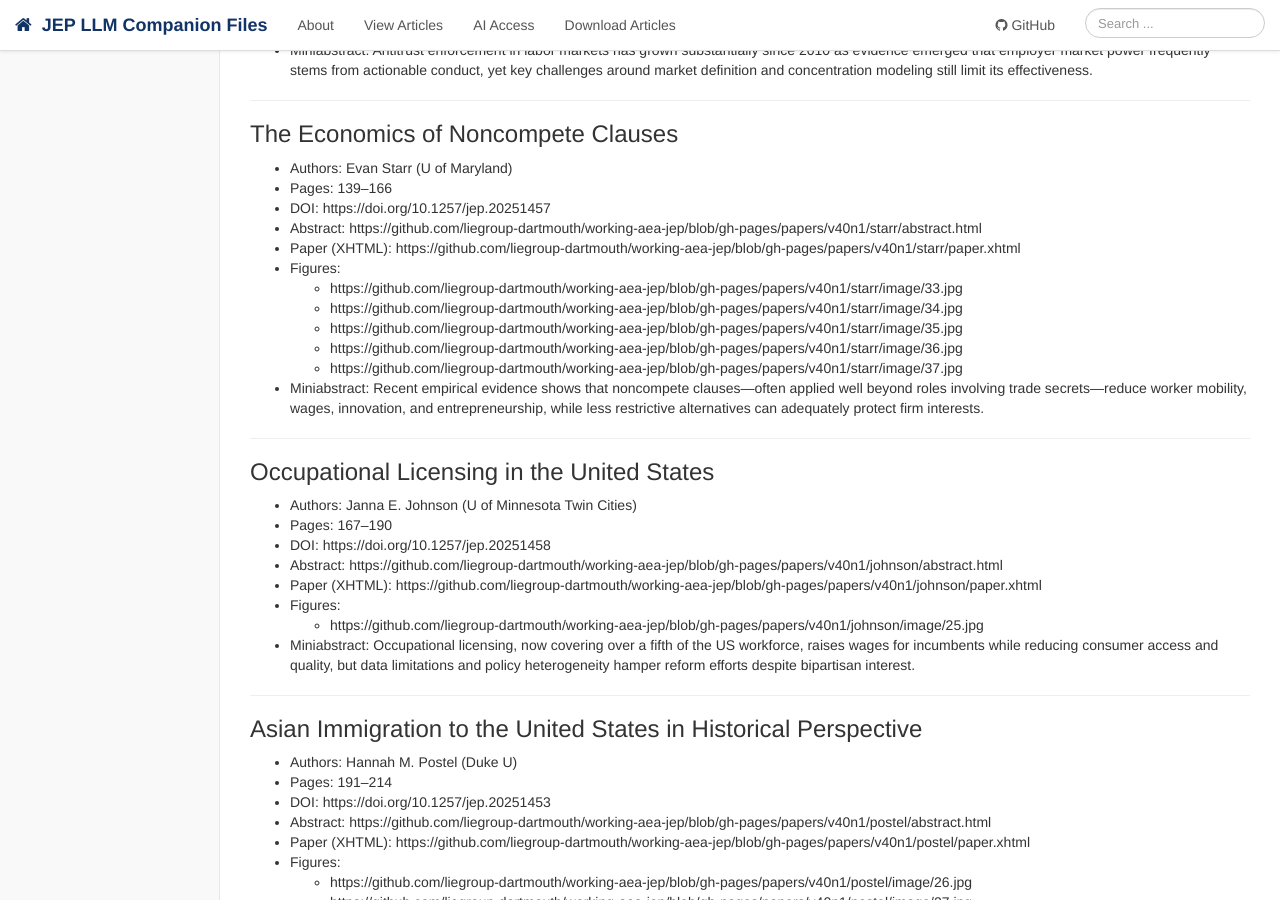
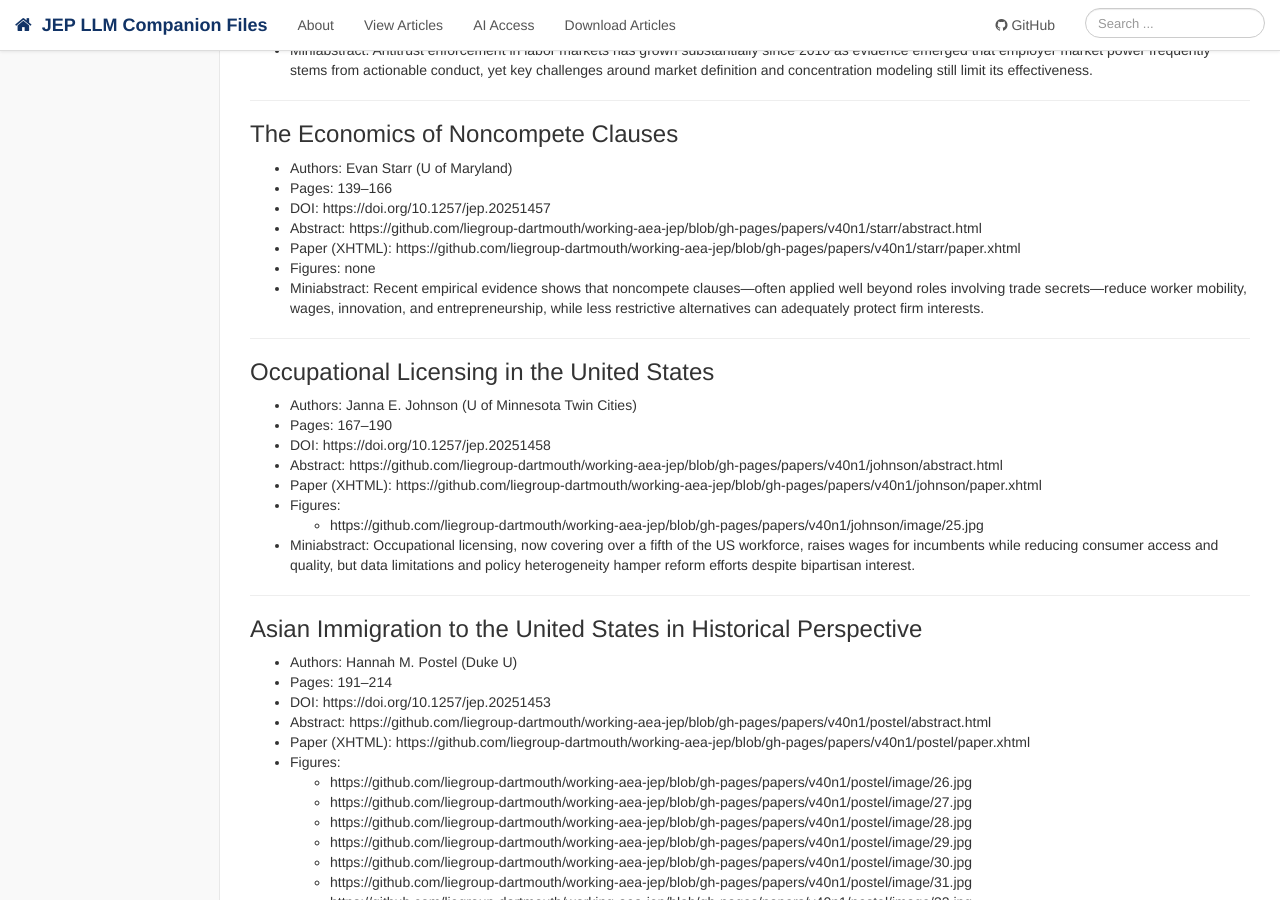
Before and after one commit to liegroup-dartmouth/working-aea-jep, a Jekyll site: the page built from papers/index.md, in a window 1280 px wide and 900 px high, scrolled down 2407 px. Built offline with Jekyll 4.4.1, drawn with Linux system fonts in a browser that asks for light colours; our own code applies the rules of GitHub Pages for plain Markdown files.

Commit message:
Remove repeated images from Starr folder

```diff
--- a/papers/index.md
+++ b/papers/index.md
@@ -120,12 +120,7 @@ Publisher: American Economic Association | ISSN: 0895-3309
 - DOI: https://doi.org/10.1257/jep.20251457
 - Abstract: https://github.com/liegroup-dartmouth/working-aea-jep/blob/gh-pages/papers/v40n1/starr/abstract.html
 - Paper (XHTML): https://github.com/liegroup-dartmouth/working-aea-jep/blob/gh-pages/papers/v40n1/starr/paper.xhtml
-- Figures:
-  - https://github.com/liegroup-dartmouth/working-aea-jep/blob/gh-pages/papers/v40n1/starr/image/33.jpg
-  - https://github.com/liegroup-dartmouth/working-aea-jep/blob/gh-pages/papers/v40n1/starr/image/34.jpg
-  - https://github.com/liegroup-dartmouth/working-aea-jep/blob/gh-pages/papers/v40n1/starr/image/35.jpg
-  - https://github.com/liegroup-dartmouth/working-aea-jep/blob/gh-pages/papers/v40n1/starr/image/36.jpg
-  - https://github.com/liegroup-dartmouth/working-aea-jep/blob/gh-pages/papers/v40n1/starr/image/37.jpg
+- Figures: none
 - Miniabstract: Recent empirical evidence shows that noncompete clauses—often applied well beyond roles involving trade secrets—reduce worker mobility, wages, innovation, and entrepreneurship, while less restrictive alternatives can adequately protect firm interests.
 
 ---
```
Also changed, not shown: ai-access.md (+4 -2 lines), papers/v40n1/starr/image/index.md (+1 -3 lines), papers/v40n1/starr/image/33.jpg (deleted), papers/v40n1/starr/image/34.jpg (deleted), papers/v40n1/starr/image/35.jpg (deleted), papers/v40n1/starr/image/36.jpg (deleted), papers/v40n1/starr/image/37.jpg (deleted).
